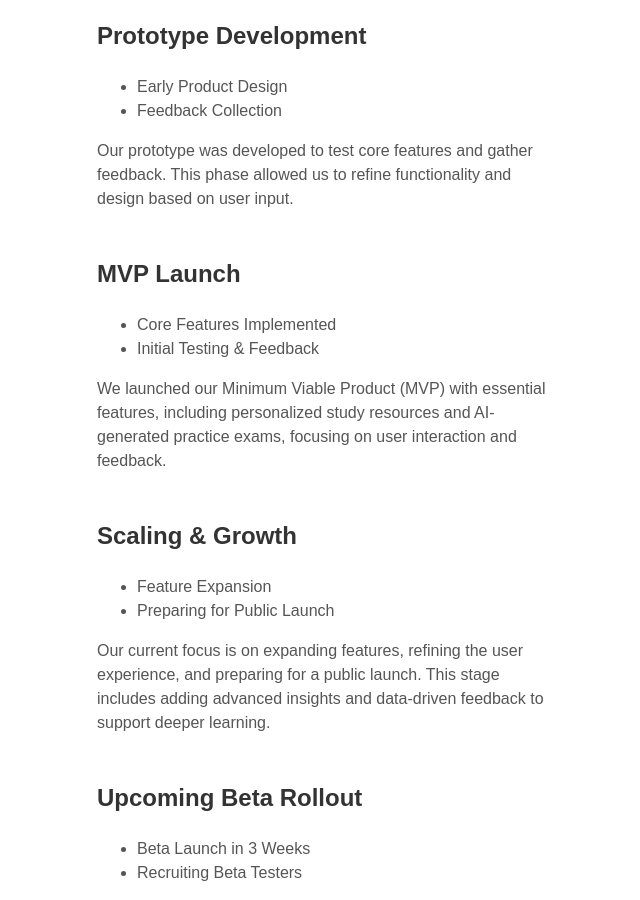
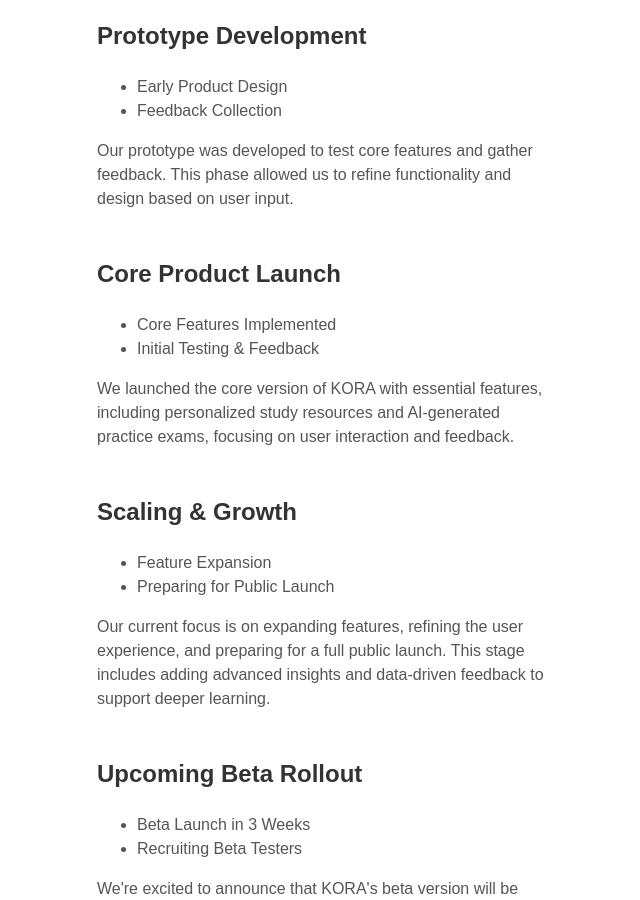
Before and after one commit to kora-edu/kora-edu.github.io, a Jekyll site: the page built from index.html, in a window 1280 px wide and 900 px high, scrolled down 1709 px. Shown: the whole window, without its empty margins (63-703 px from the left). Built offline with Jekyll 4.4.1, drawn with Linux system fonts in a browser that asks for light colours; some of the changed text lies outside the part shown.

Commit message:
template upload

```diff
--- a/_config.yml
+++ b/_config.yml
@@ -5,7 +5,7 @@
 url: "https://kora-edu.github.io"
 
 # User settings
-username: KORA-edu
+username: KORA edu
 user_description: KORA is an AI-driven academic platform designed to enhance learning by generating personalized study resources, practice exams, and real-time feedback. Our mission is to help students study smarter, not harder, and to support educators in creating more effective learning environments.
 user_title: Generative Academic AI for Students and Educators
 email: contact@kora-edu.com
--- a/_includes/about.html
+++ b/_includes/about.html
@@ -1,7 +1,7 @@
 <div class="user">
   <div class="tech">
     <h2>Personalization</h2>
-    <img src="assets/img/manGear.png" alt="Personalization Icon" class="icon-uniform" style="transform: scale(1.45);">
+    <img src="assets/img/manGear.png" alt="Personalization Icon" class="icon-uniform" style="transform: scale(1.55);">
     <p>Tailored study resources that adapt to each student's unique needs.</p>
   </div>
   <div class="tech">
--- a/_includes/footer.html
+++ b/_includes/footer.html
@@ -1,6 +1,5 @@
 <footer class="footer">
     <p>&copy; {{site.username}}</p>
-    <p>Build with Jekyll and <span class="love">❤</span> by <a href="https://github.com/nrandecker">Nathan Randecker</a></p>
 </footer>
 <script src="//cdn.jsdelivr.net/particles.js/2.0.0/particles.min.js"></script>
 <script src="{{ "/assets/js/sweet-scroll.min.js" | prepend: site.baseurl }}"></script>
--- a/_includes/projects.html
+++ b/_includes/projects.html
@@ -3,6 +3,7 @@
 </div>
 
 <div class="development-journey">
+
   <div class="journey-stage">
     <div class="contents">
       <h3> Concept & Ideation </h3>
@@ -27,12 +28,12 @@
 
   <div class="journey-stage">
     <div class="contents">
-      <h3> MVP Launch </h3>
+      <h3> Core Product Launch </h3>
       <ul>
         <li> Core Features Implemented</li>
         <li> Initial Testing & Feedback</li>
       </ul>
-      <p>We launched our Minimum Viable Product (MVP) with essential features, including personalized study resources and AI-generated practice exams, focusing on user interaction and feedback.</p>
+      <p>We launched the core version of KORA with essential features, including personalized study resources and AI-generated practice exams, focusing on user interaction and feedback.</p>
     </div>
   </div>
 
@@ -43,7 +44,7 @@
         <li> Feature Expansion</li>
         <li> Preparing for Public Launch</li>
       </ul>
-      <p>Our current focus is on expanding features, refining the user experience, and preparing for a public launch. This stage includes adding advanced insights and data-driven feedback to support deeper learning.</p>
+      <p>Our current focus is on expanding features, refining the user experience, and preparing for a full public launch. This stage includes adding advanced insights and data-driven feedback to support deeper learning.</p>
     </div>
   </div>
 
@@ -57,4 +58,5 @@
       <p>We're excited to announce that KORA's beta version will be rolling out in the next three weeks! We are currently looking for beta testers to provide feedback on our platform and help us shape the future of KORA. If you're interested in joining the beta, please reach out to us for more details.</p>
     </div>
   </div>
+
 </div>
```
